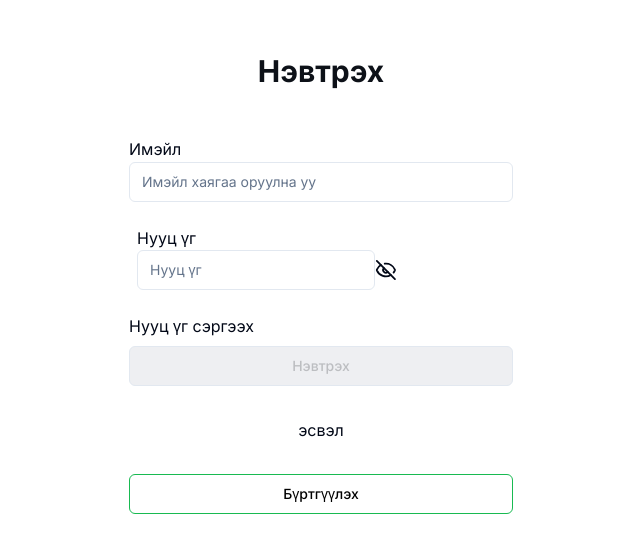
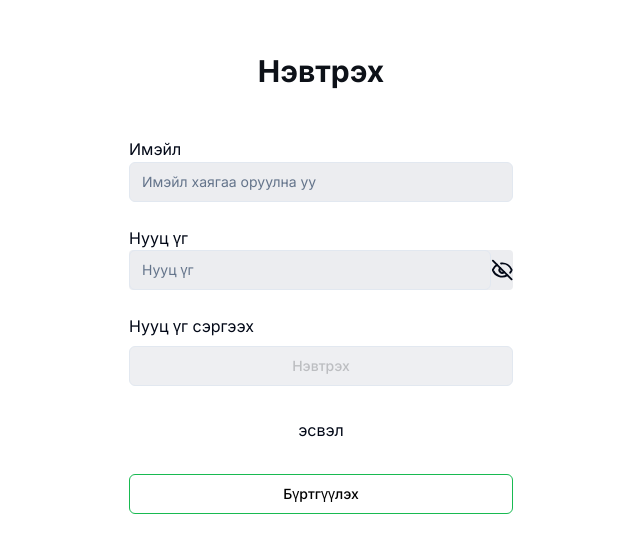
Before and after one commit to 2K241B/Bagu-Food-Delivery, a Next.js app in the folder FE/: page / in a window 1280 px wide. Shown: the part 117-670 px from the top of the page, without its empty margins (319-959 px from the left). Built offline with nearby package versions, Linux system fonts and the light colour scheme.

Commit message:
login page only ui

```diff
--- a/FE/src/app/login/page.jsx
+++ b/FE/src/app/login/page.jsx
@@ -13,12 +13,18 @@ export const Login = () => {
         <div className="flex w-[384px] flex-col items-start gap-2">
           <div className="flex flex-col items-start gap-[1px] self-stretch">
             <p>Имэйл</p>
-            <Input placeholder="Имэйл хаягаа оруулна уу" />
+            <Input
+              className="border-solid bg-[#ECEDF0]"
+              placeholder="Имэйл хаягаа оруулна уу"
+            />
           </div>
-          <div className="flex flex-col px-2 py-4 justify-between items-start self-stretch">
+          <div className="flex flex-col py-4 justify-between items-start self-stretch">
             <p>Нууц үг</p>
-            <div className="flex items-center">
-              <Input placeholder="Нууц үг" />
+            <div className="flex items-center w-full bg-[#ECEDF0] rounded-[4px] px-0">
+              <Input
+                className="border-solid bg-[#ECEDF0] w-full"
+                placeholder="Нууц үг"
+              />
               <SvgEye />
             </div>
           </div>
```
